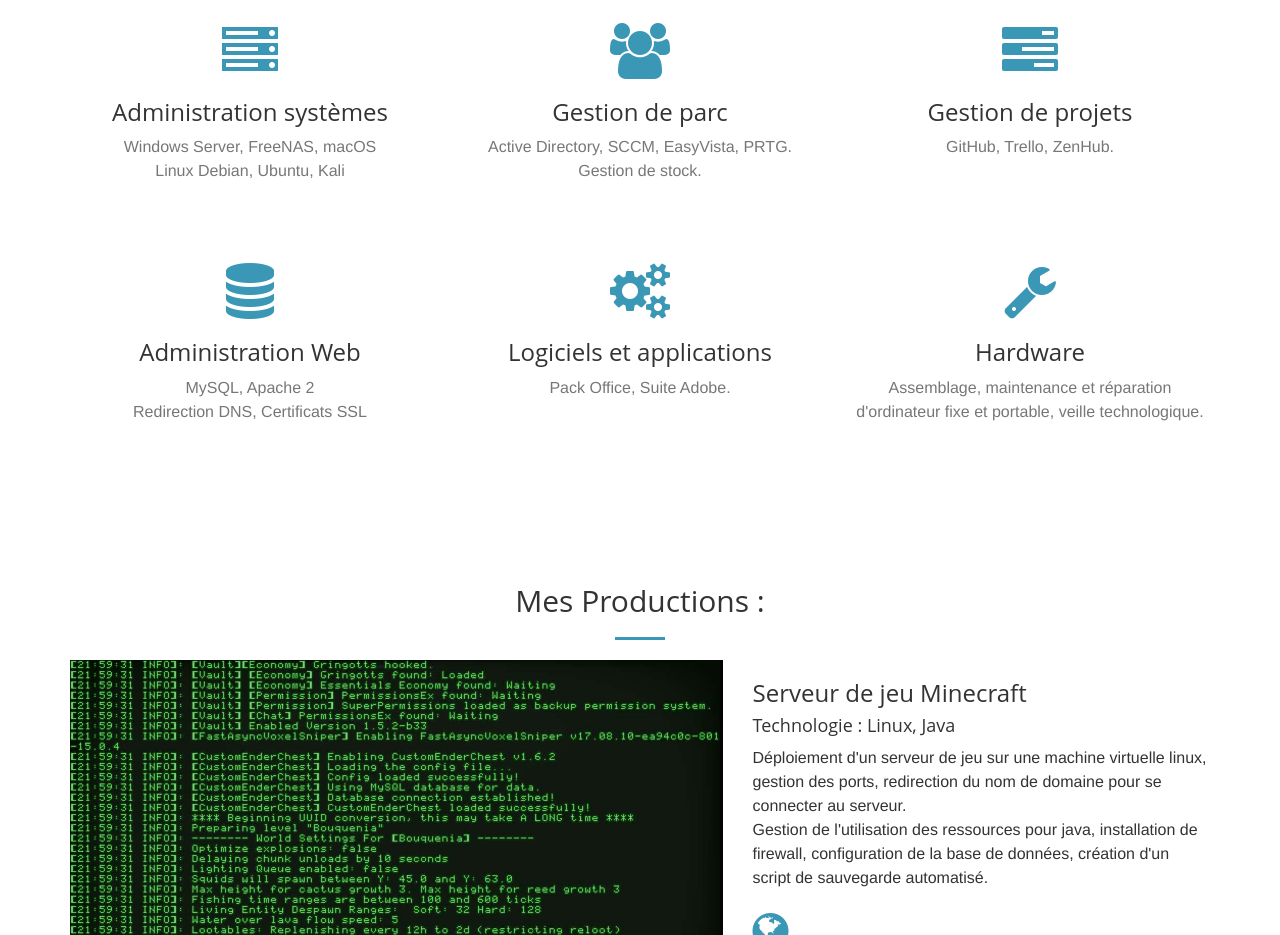
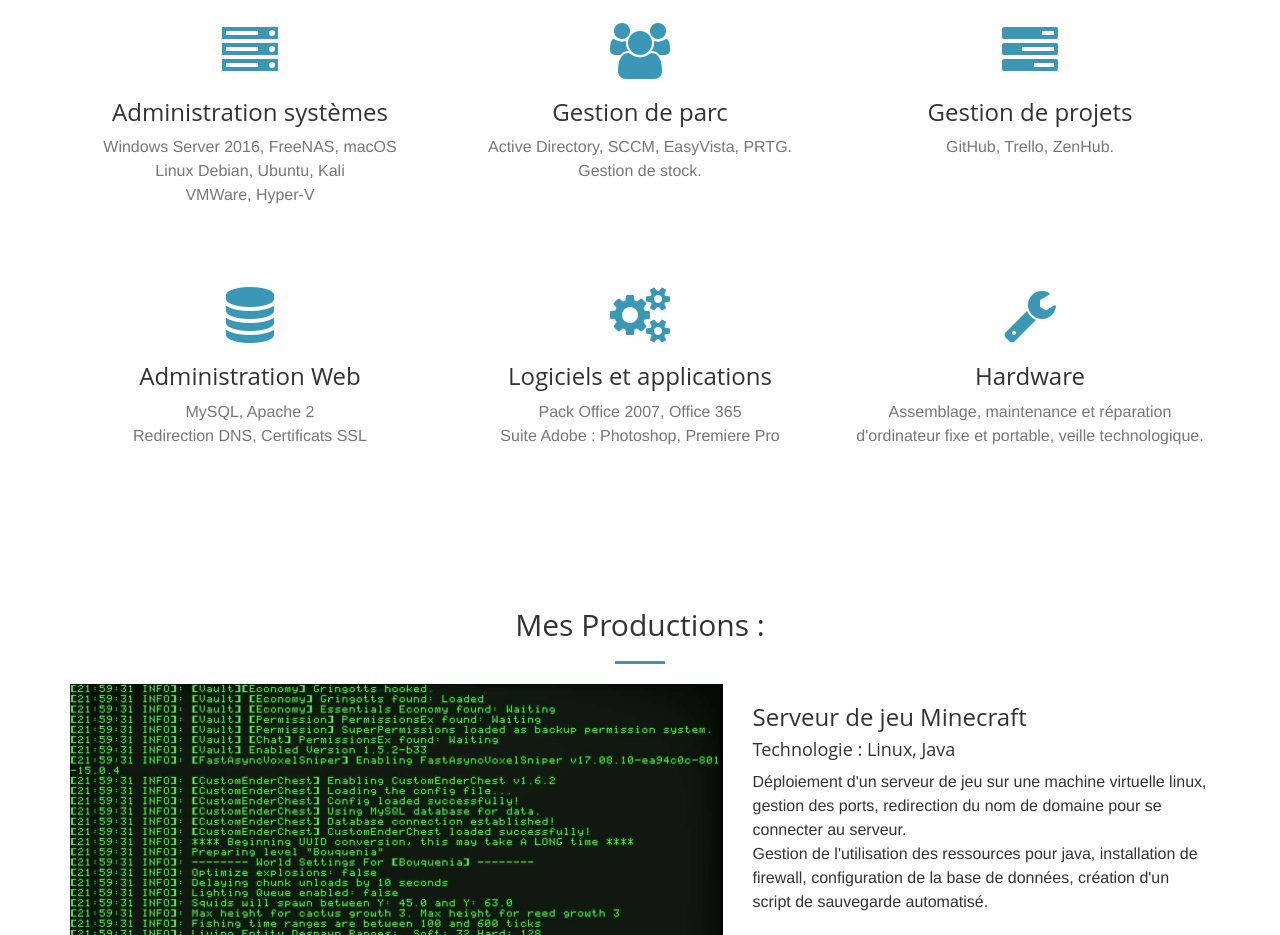
Before and after one commit to Ventouz/Portfolio, a website: page index.html in a window 1280 px wide. Shown: the part 1533-2468 px from the top of the page. Drawn offline with nearby package versions, Linux system fonts and the light colour scheme.

Commit message:
ajouts compétences

```diff
--- a/index.html
+++ b/index.html
@@ -141,8 +141,9 @@
                               <i class="fa fa-4x fa-server text-primary sr-icons"></i>
                             </a>
                             <h3>Administration systèmes</h3>
-                            <p class="text-muted">Windows Server, FreeNAS, macOS</p>
+                            <p class="text-muted">Windows Server 2016, FreeNAS, macOS</p>
                             <p class="text-muted">Linux Debian, Ubuntu, Kali</p>
+                            <p class="text-muted">VMWare, Hyper-V</p>
                         </div>
                     </div>
                   <div class="col-md-6 text-center col-lg-4">
@@ -185,7 +186,8 @@
                             	<i class="fa fa-4x fa-cogs text-primary sr-icons"></i>
                             </a>
                             <h3>Logiciels et applications</h3>
-                            <p class="text-muted">Pack Office, Suite Adobe.</p>
+                            <p class="text-muted">Pack Office 2007, Office 365</p>
+                            <p class="text-muted">Suite Adobe : Photoshop, Premiere Pro</p>
                         </div>
                     </div>
                      <div class="col-md-6 text-center col-lg-4">
@@ -275,7 +277,7 @@
                       <i class="fa fa-3x fa-globe sr-icons text-primary" aria-hidden="true" onClick="window.open('http://www.korenchkin.fr', '_blank')"></i>
                   </div>
               </div>
-      		</div>
+            </div>
 
           	<!-- Projet Page 2-->
            	<div class="container" id="page2">
```
